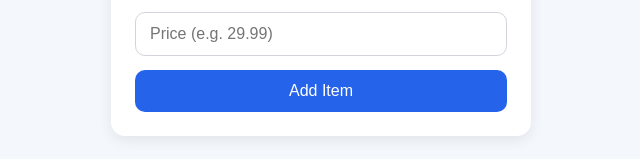
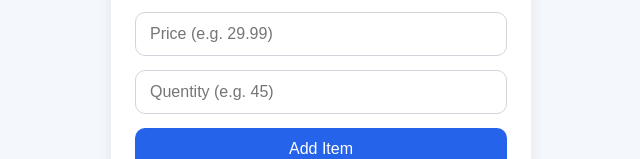
Before and after one commit to Kithsara-01/wmt-labtest-prac, a React (Vite) app in the folder frontend/: page / in a window 1280 px wide. Shown: the part 347-506 px from the top of the page, without its empty margins (319-959 px from the left). Built offline with nearby package versions, Linux system fonts and the light colour scheme; no server answers.

Commit message:
added quentity field

```diff
--- a/frontend/src/components/ItemForm.jsx
+++ b/frontend/src/components/ItemForm.jsx
@@ -4,14 +4,16 @@ export default function ItemForm({ onItemAdded }) {
     const [name, setName] = useState('');
     const [description, setDescription] = useState('');
     const [price, setPrice] = useState('');   // ← NEW
+    const [quentity, setQuentity] = useState('');
     const handleSubmit = async (e) => {
         e.preventDefault();
         await createItem({
-            name, description, price: Number(price)
+            name, description, price: Number(price), quentity: Number(quentity),
         });  // ← UPDATED
         setName('');
         setDescription('');
         setPrice('');  // ← NEW
+        setQuentity('');
         onItemAdded();
     };
     return (
@@ -42,6 +44,15 @@ export default function ItemForm({ onItemAdded }) {
                     required
                 />
             </div>
+            <div>
+                <input
+                    placeholder="Quentity (e.g. 45)"
+                    type="number"
+                    value={quentity}
+                    onChange={e => setQuentity(e.target.value)}
+                    required
+                />
+            </div>
             {/* ← NEW */}
             <button type="submit">Add Item</button>
         </form >
--- a/frontend/src/components/ItemList.jsx
+++ b/frontend/src/components/ItemList.jsx
@@ -13,6 +13,8 @@ export default function ItemList({ items, onRefresh }) {
                     <p>{item.description}</p>
                     <p><strong>Price: ${item.price}</strong></p>
                     {/* ← NEW */}
+                    <p><strong>Quentity : {item.quentity}</strong></p>
+                    {/* ← NEW */}
                     <button onClick={() => handleDelete(item._id)}>Delete</button>
                 </div>
             ))}
```
Also changed, not shown: 1 other file (tests, documents, lock files or other folders).
